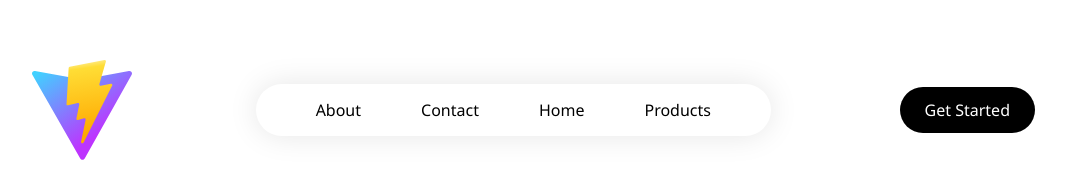
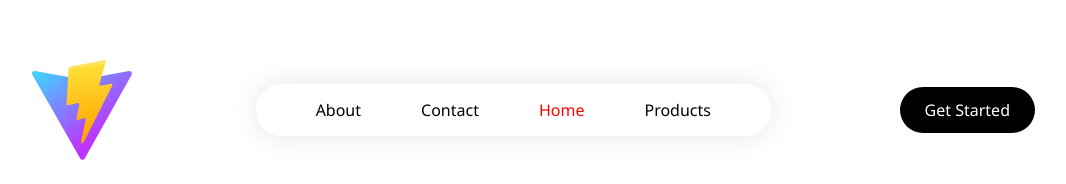
Before and after one commit to vivekwork2023/ReactRouter, a React (Vite) app: page / in a window 1280 px wide. Shown: the top 184 px of the page, without its empty margins (109-1175 px from the left). Built offline with nearby package versions, Linux system fonts and the light colour scheme.

Commit message:
Link uses

```diff
--- a/src/index.css
+++ b/src/index.css
@@ -53,3 +53,7 @@ a{
   height: 80vh;
 
 }
+
+a.active li{
+  color: red;
+}
```
Also changed, not shown: Notes.txt.
